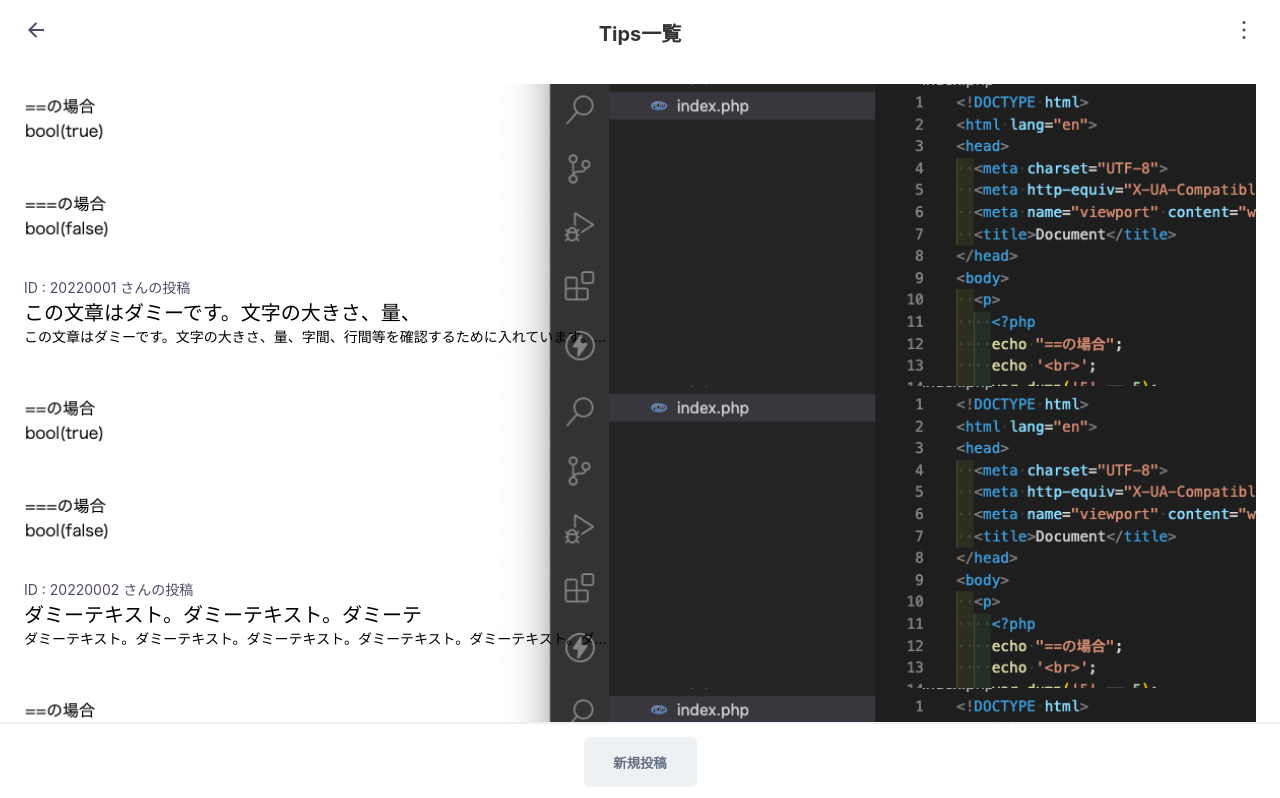
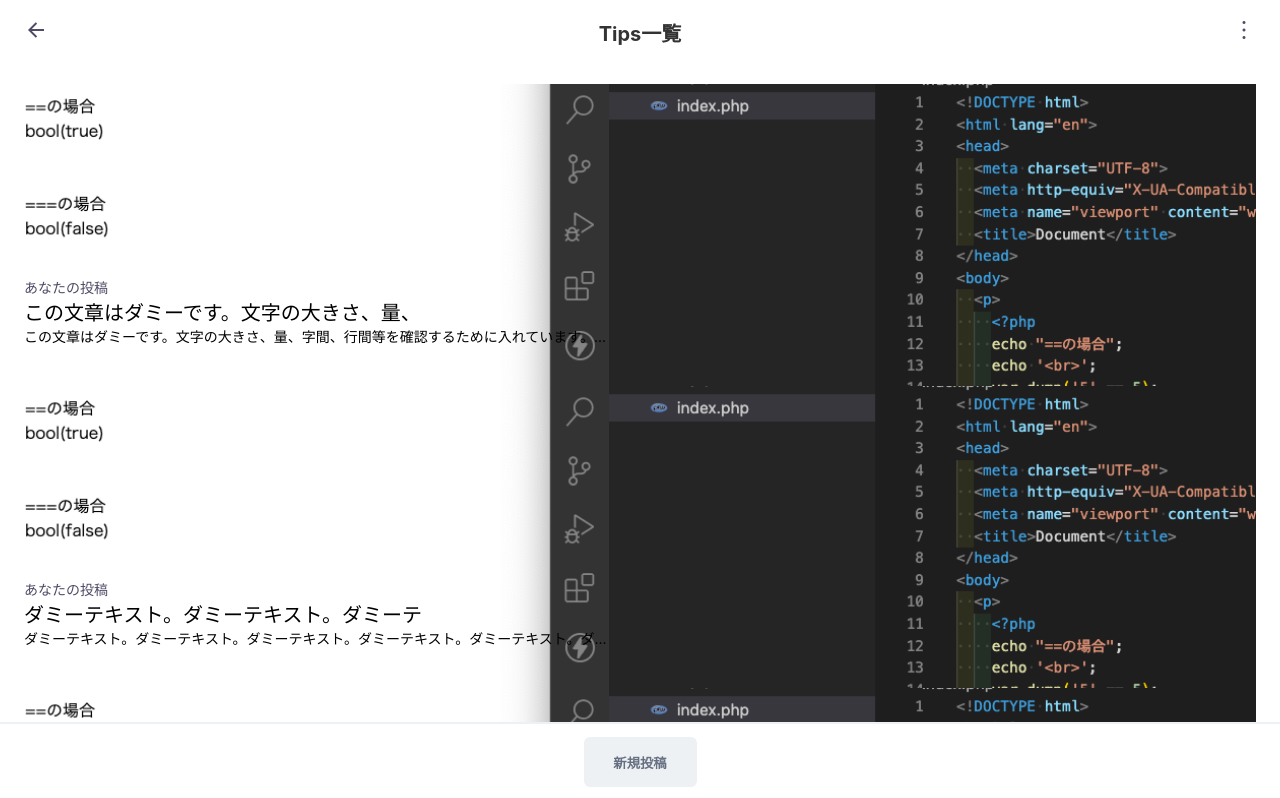
Before and after one commit to ttcksf/code-tips-app, a React (Create React App) app: page /tipslist in a window 1280 px wide. Shown: the top 798 px of the page. Built offline with nearby package versions, Linux system fonts and the light colour scheme.

Commit message:
id of tips

```diff
--- a/src/data/tipsData.js
+++ b/src/data/tipsData.js
@@ -1,21 +1,24 @@
 import sampleImg from "../images/sample.png";
 export const tipsData = [
   {
-    id: 20220001,
+    id: "20220001",
+    userId: "aaa",
     title: "この文章はダミーです。文字の大きさ、量、",
     description:
       "この文章はダミーです。文字の大きさ、量、字間、行間等を確認するために入れています。",
     img: sampleImg,
   },
   {
-    id: 20220002,
+    id: "20220002",
+    userId: "aaa",
     title: "ダミーテキスト。ダミーテキスト。ダミーテ",
     description:
       "ダミーテキスト。ダミーテキスト。ダミーテキスト。ダミーテキスト。ダミーテキスト。ダ",
     img: sampleImg,
   },
   {
-    id: 20220003,
+    id: "20220003",
+    userId: "bbb",
     title: "親譲りの無鉄砲で小供の時から損ばかりして",
     description:
       "つれづれなるまゝに、日暮らし、硯にむかひて、心にうつりゆくよしなし事を、そこはかと",
--- a/src/screens/TipsList/TipsList.js
+++ b/src/screens/TipsList/TipsList.js
@@ -6,7 +6,9 @@ import { tipsData } from "../../data/tipsData";
 import "./TipsList.css";
 
 const TipsList = () => {
-  console.log(tipsData[0].img);
+  console.log(tipsData[0].id);
+  console.log(tipsData[0].userId);
+  const currentUserId = "aaa";
   return (
     <>
       <div className="inner" style={style.inner}>
@@ -19,7 +21,12 @@ const TipsList = () => {
                   <img src={tips.img} alt="" />
                 </div>
                 <p className="tips-auther">
-                  <span>ID : {tips.id} さん</span>の投稿
+                  <span>
+                    {currentUserId === tips.userId
+                      ? "あなた"
+                      : `ID : ${tips.id} さん`}
+                  </span>
+                  の投稿
                 </p>
                 <p className="tips-title">{tips.title}</p>
                 <p className="tips-desc">
```
